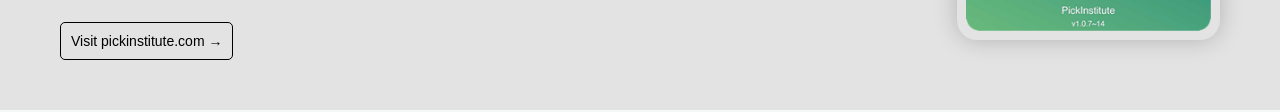
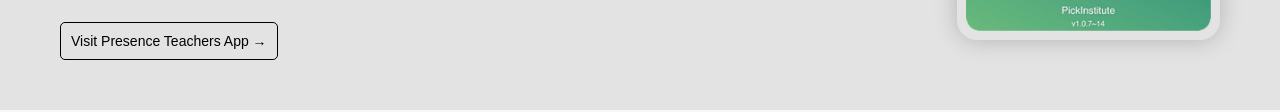
Before and after one commit to rewiregroup/Kalki-Web, a plain HTML site: page index.html in a window 1280 px wide. Shown: the part 540-652 px from the top of the page. Drawn offline with Linux system fonts and the light colour scheme.

Commit message:
Update index.html

```diff
--- a/index.html
+++ b/index.html
@@ -80,7 +80,7 @@
           </li>
         </ul>
 
-        <a href="https://pickinstitute.com/">Visit pickinstitute.com →</a>
+        <a href="https://pickinstitute.com/product/presence">Visit Presence Teachers App →</a>
       </div>
     </div>
   </section>
```
